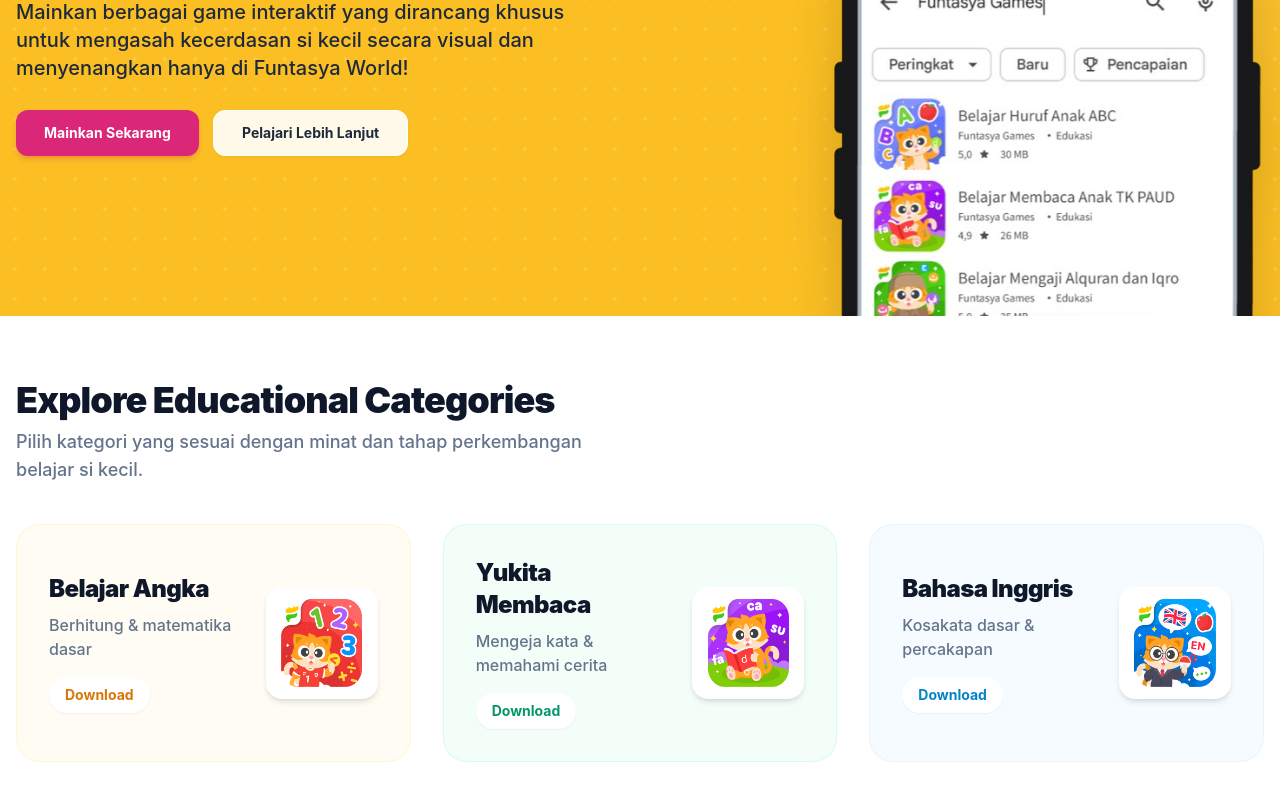
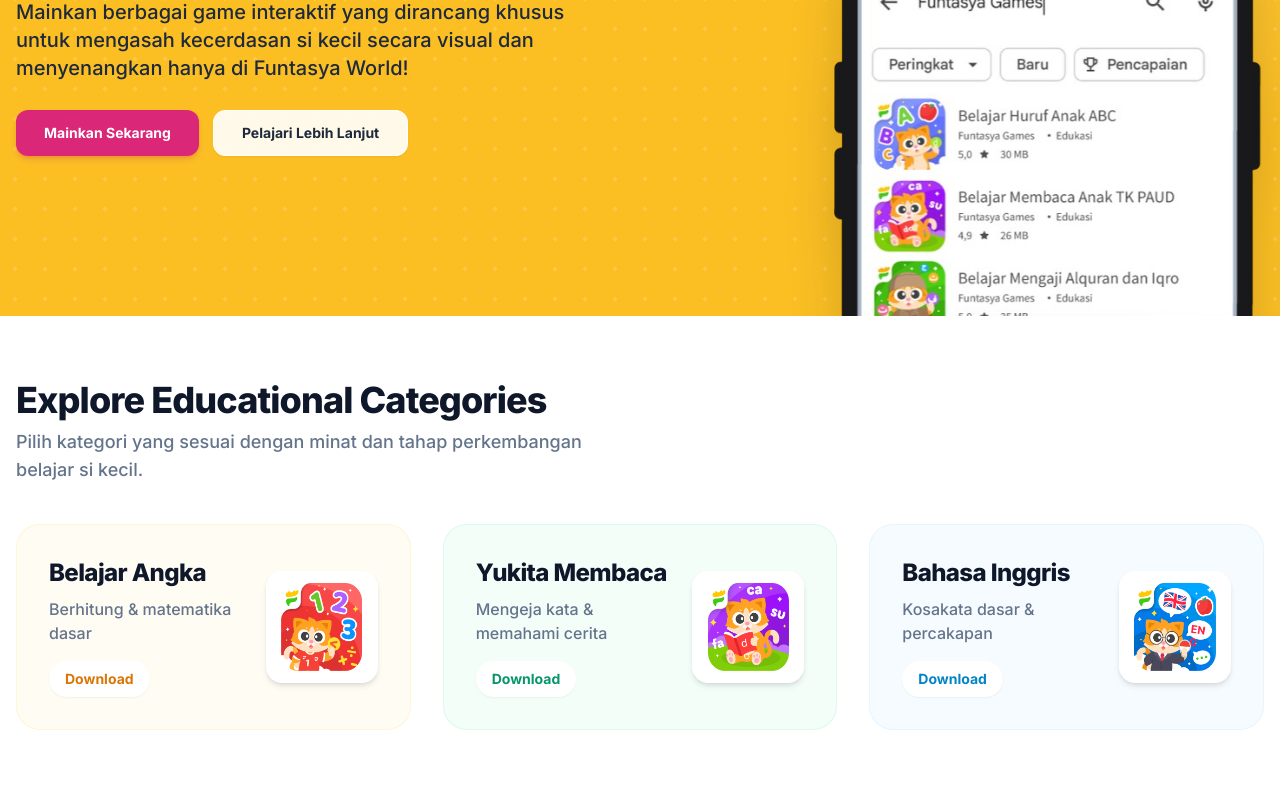
Before and after one commit to tehtongtjie/TailwindCSS-Dasar-Implementasi-UI, a website: page index.html in a window 1280 px wide. Shown: the part 346-1136 px from the top of the page. Drawn offline with nearby package versions, Linux system fonts and the light colour scheme.

Commit message:
fix minor

```diff
--- a/index.html
+++ b/index.html
@@ -6,7 +6,7 @@
   <script src="https://cdn.tailwindcss.com"></script>
   <link rel="preconnect" href="https://fonts.googleapis.com">
   <link rel="preconnect" href="https://fonts.gstatic.com" crossorigin>
-  <link href="https://fonts.googleapis.com/css2family=Inter:wght@300;400;500;600;700;800&display=swap" rel="stylesheet">
+  <link href="https://fonts.googleapis.com/css2?family=Inter:wght@300;400;500;600;700;800&display=swap" rel="stylesheet">
   <style>
     body { font-family: 'Inter', sans-serif; }
   </style>
```
